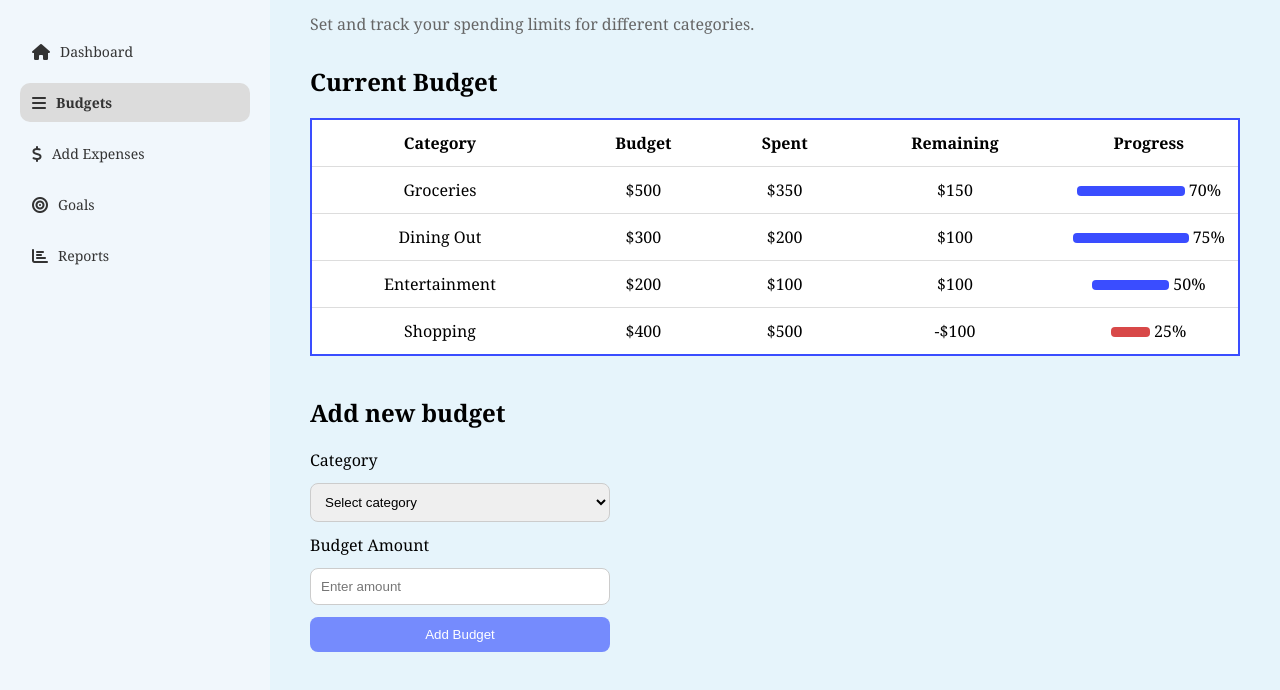
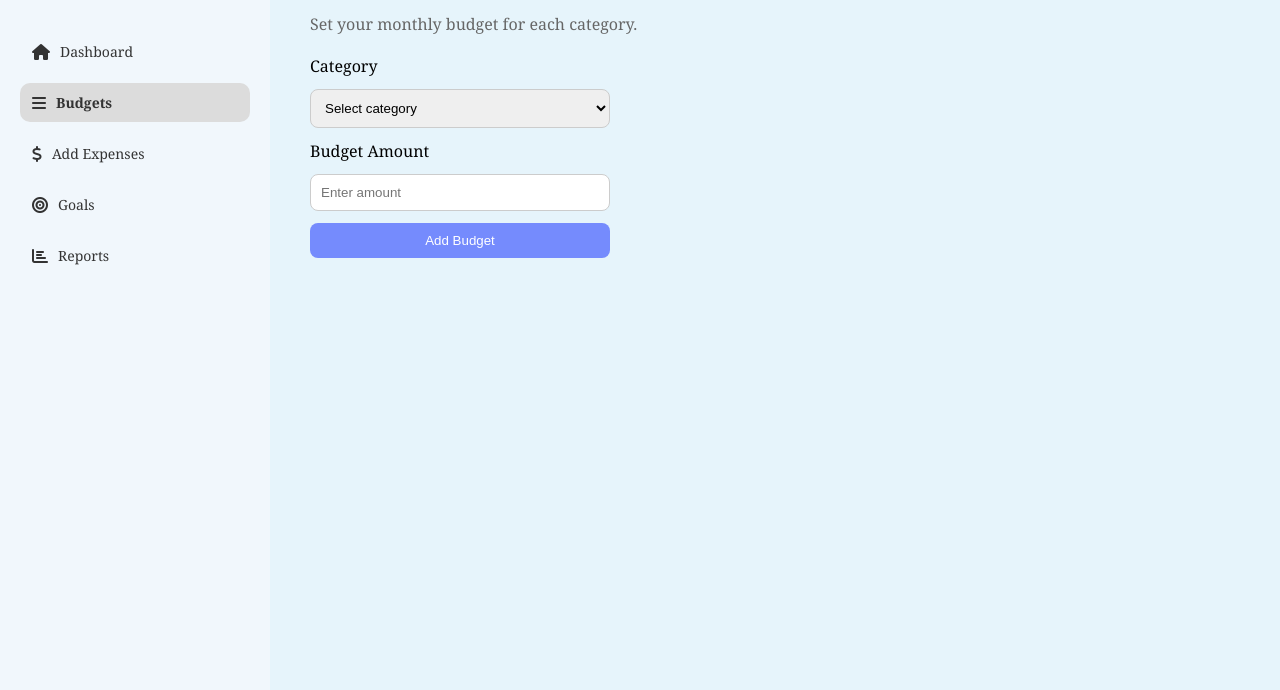
Before and after one commit to aNsHuMaN-04/finance-tracker-frontend, a plain HTML site: page Frontend/budgets.html in a window 1280 px wide. Shown: the part 86-776 px from the top of the page. Drawn offline with Linux system fonts and the light colour scheme.

Commit message:
Budgets slight change

```diff
--- a/Frontend/budgets.css
+++ b/Frontend/budgets.css
@@ -14,13 +14,11 @@ body {
   display: flex;
 }
 
-
 .sidebar {
   width: 230px;
-  background-color: #e6f4fb;
+  background-color: #f1f7fc;
   padding: 30px 20px;
   min-height: 100vh;
-  background-color: #f1f7fc;
 }
 
 .logo {
@@ -75,7 +73,6 @@ body {
   color: #333;
 }
 
-
 .content {
   flex: 1;
   padding: 40px;
@@ -90,37 +87,11 @@ body {
 
 .subtitle {
   color: #666;
-  margin-bottom: 30px;
-}
-
-.budget-table table {
-  width: 100%;
-  border-collapse: collapse;
-  background-color: white;
-  border: 2px solid #3a4dff;
-}
-
-.budget-table th,
-.budget-table td {
-  padding: 12px;
-  border-bottom: 1px solid #ddd;
-  text-align: center;
-}
-
-.bar {
-  display: inline-block;
-  height: 10px;
-  background-color: #3a4dff;
-  border-radius: 4px;
-  margin-right: 10px;
-}
-
-.bar.red {
-  background-color: #d84848;
+  margin-bottom: 20px;
 }
 
 .add-budget {
-  margin-top: 40px;
+  margin-top: 10px;
 }
 
 .add-budget form {
@@ -149,28 +120,3 @@ body {
 .add-budget button:hover {
   transform: translateY(-3px);
 }
-
-.progress-container {
-  display: flex;
-  align-items: center;
-  justify-content: center;
-  gap: 12px;
-}
-
-.bar {
-  width: 140px;
-  height: 10px;
-  background-color: #3a4dff;
-  border-radius: 4px;
-  margin-right: 0;
-}
-
-.bar.red {
-  background-color: #d84848;
-}
-
-.percentage-text {
-  font-size: 14px;
-  font-weight: 500;
-  color: #1d1d1f;
-}
--- a/Frontend/budgets.html
+++ b/Frontend/budgets.html
@@ -27,67 +27,21 @@
 
   <main class="content">
     <h1>Budgets</h1>
-    <p class="subtitle">Set and track your spending limits for different categories.</p>
-
-    <section class="budget-table">
-      <h2>Current Budget</h2>
-      <table>
-        <thead>
-          <tr>
-            <th>Category</th>
-            <th>Budget</th>
-            <th>Spent</th>
-            <th>Remaining</th>
-            <th>Progress</th>
-          </tr>
-        </thead>
-        <tbody>
-          <tr>
-            <td>Groceries</td>
-            <td>$500</td>
-            <td>$350</td>
-            <td>$150</td>
-            <td><div class="bar blue" style="width: 70%"></div> 70%</td>
-          </tr>
-          <tr>
-            <td>Dining Out</td>
-            <td>$300</td>
-            <td>$200</td>
-            <td>$100</td>
-            <td><div class="bar blue" style="width: 75%"></div> 75%</td>
-          </tr>
-          <tr>
-            <td>Entertainment</td>
-            <td>$200</td>
-            <td>$100</td>
-            <td>$100</td>
-            <td><div class="bar blue" style="width: 50%"></div> 50%</td>
-          </tr>
-          <tr>
-            <td>Shopping</td>
-            <td>$400</td>
-            <td>$500</td>
-            <td>-$100</td>
-            <td><div class="bar red" style="width: 25%"></div> 25%</td>
-          </tr>
-        </tbody>
-      </table>
-    </section>
+    <p class="subtitle">Set your monthly budget for each category.</p>
 
     <section class="add-budget">
-      <h2>Add new budget</h2>
-      <form>
-        <label>Category</label>
-        <select>
-          <option>Select category</option>
+      <form id="budget-form">
+        <label for="category">Category</label>
+        <select id="category" required>
+          <option value="" disabled selected>Select category</option>
           <option>Groceries</option>
           <option>Dining Out</option>
           <option>Entertainment</option>
           <option>Shopping</option>
         </select>
 
-        <label>Budget Amount</label>
-        <input type="number" placeholder="Enter amount" />
+        <label for="amount">Budget Amount</label>
+        <input type="number" id="amount" placeholder="Enter amount" required />
 
         <button type="submit">Add Budget</button>
       </form>
@@ -95,5 +49,6 @@
   </main>
 </div>
 
+<script src="budgets.js"></script>
 </body>
 </html>
```
